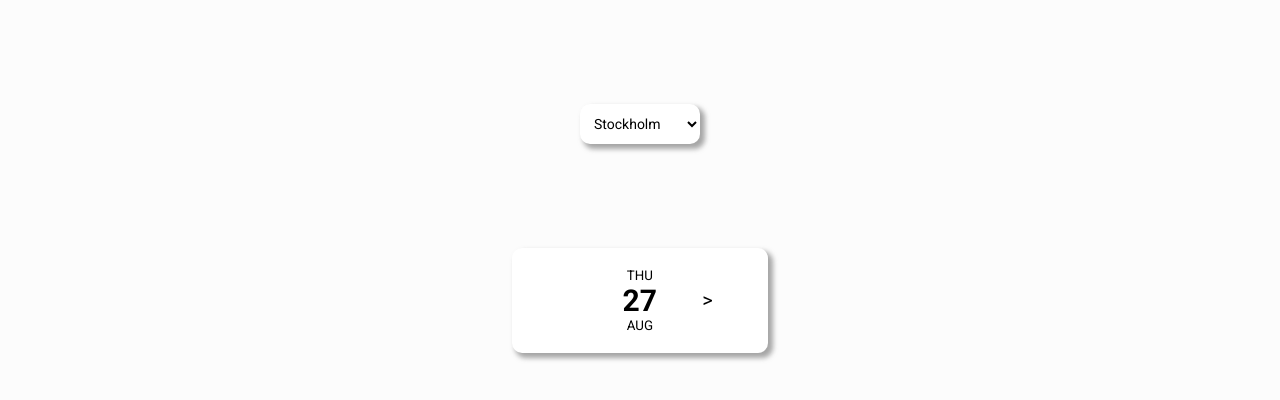
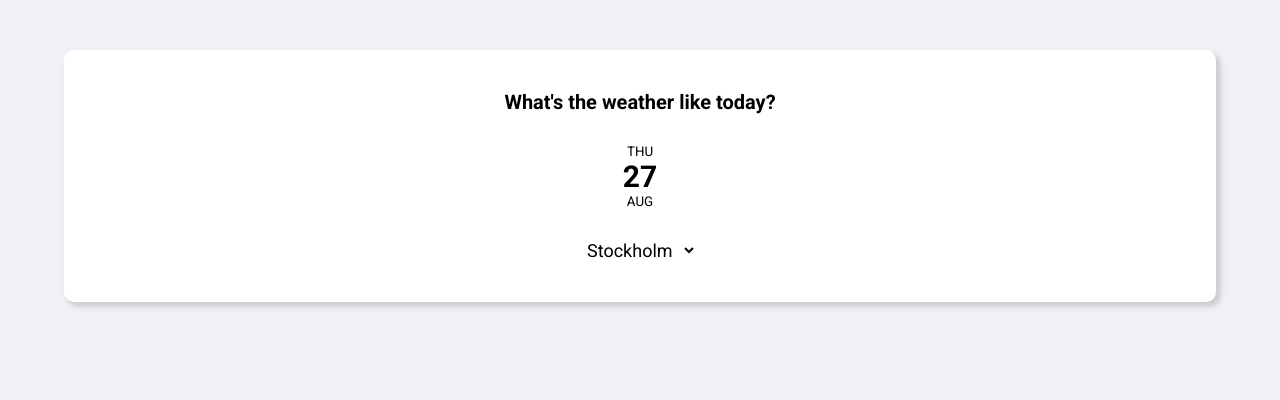
Before and after one commit to lundborgm/weather-app, a plain HTML site: page index.html in a window 1280 px wide. Drawn offline with Linux system fonts and the light colour scheme; no server answers.

Commit message:
updated css

```diff
--- a/index.html
+++ b/index.html
@@ -10,20 +10,19 @@
 </head>
 <body>
     <main>
-        <select class="cities">
-            <option value="sthlm" data-longitude="18.063240" data-latitude="59.334591">Stockholm</option>
-            <option value="gbg" data-longitude="11.974560" data-latitude="57.708870">Gothenburg</option>
-            <option value="malmö" data-longitude="13.000530" data-latitude="55.604047">Malmø</option>
-        </select>
         <div class="flex">
-            <button class="previous-day hide"><</button>
+            <h1>What's the weather like today?</h1>
             <div class="info">
-                <small class="test"></small>
+                <small class="box-weekday"></small>
                 <p class="date"></p>
-                <small class="test2"></small>
+                <small class="box-month"></small>
                 <small class="time"></small>
             </div>
-            <button class="next-day">></button>
+            <select class="cities">
+                <option value="sthlm" data-longitude="18.063240" data-latitude="59.334591">Stockholm</option>
+                <option value="gbg" data-longitude="11.974560" data-latitude="57.708870">Gothenburg</option>
+                <option value="malmö" data-longitude="13.000530" data-latitude="55.604047">Malmø</option>
+            </select>
         </div>
         <div class="container"></div>
     </main>
--- a/main.css
+++ b/main.css
@@ -7,54 +7,49 @@
 
 main {
   height: 100vh;
-  background-color: rgb(252, 252, 252);
+  background-color: rgb(240, 241, 247);
   display: flex;
   align-items: center;
-  justify-content: space-evenly;
+  justify-content: flex-start;
   flex-direction: column;
+  padding: 50px 0;
+}
+
+h1 {
+  font-size: 20px;
+  font-weight: 700;
 }
 
 .cities {
-  height: 40px;
-  width: 120px;
-  font-size: 14px;
+  font-size: 18px;
   border: none;
-  box-shadow: 4px 4px 5px 1px rgba(138, 138, 138, 0.75);
   border-radius: 10px;
   cursor: pointer;
   color: rgb(0, 0, 0);
   background-color: rgb(255, 255, 255);
-  padding: 0 10px;
 }
 
 .flex {
   display: flex;
   justify-content: space-evenly;
   align-items: center;
+  flex-direction: column;
   background-color: #fff;
-  box-shadow: 4px 4px 5px 1px rgba(138, 138, 138, 0.75);
+  box-shadow: 4px 4px 5px 1px rgba(168, 168, 168, 0.479);
   border-radius: 10px;
-  width: 20vw;
-  padding: 20px 10px;
-}
-
-.flex button {
-  background-color: rgba(255, 255, 255, 0);
-  border: none;
-  /* width: 50px;
-  height: 50px; */
-  font-size: 20px;
-  cursor: pointer;
+  width: 90vw;
+  padding: 40px 20px;
+  margin-bottom: 40px;
 }
 
 .info {
   display: flex;
   flex-direction: column;
   align-items: center;
+  padding: 30px 0;
 }
 
 .container {
-  height: 30vh;
   display: flex;
   align-items: center;
   justify-content: center;
@@ -63,8 +58,8 @@
 }
 
 .temperature {
-  font-size: 50px;
-  font-weight: 300;
+  font-size: 38px;
+  font-weight: 400;
 }
 
 .date {
--- a/main.js
+++ b/main.js
@@ -3,8 +3,8 @@
 const cities = document.querySelector(".cities");
 const date = document.querySelector(".date");
 const time = document.querySelector(".time");
-const test = document.querySelector(".test");
-const test2 = document.querySelector(".test2");
+const boxWeekday = document.querySelector(".box-weekday");
+const boxMonth = document.querySelector(".box-month");
 const container = document.querySelector(".container");
 let longitude;
 let latitude;
@@ -24,13 +24,13 @@
   "AUG",
   "SEP",
   "OCT",
-  "NOV"
+  "NOV",
 ];
 let weekday = week[today.getDay()];
 const currentMonth = months[month];
-test.innerHTML = weekday;
+boxWeekday.innerHTML = weekday;
 date.innerHTML = day;
-test2.innerHTML = currentMonth;
+boxMonth.innerHTML = currentMonth;
 
 //let hours = today.getHours();
 //let minutes = today.getMinutes();
@@ -43,11 +43,12 @@
 
   let url = `https://opendata-download-metfcst.smhi.se/api/category/pmp3g/version/2/geotype/point/lon/${longitude}/lat/${latitude}/data.json`;
   getWeather(url);
-  selectDate();
-  // add another function here to display and append the data?
+  //selectDate();
 }
 
-function selectDate() {
+/* started working on function to select date
+
+  function selectDate() {
   const previous = document.querySelector(".previous-day");
   const next = document.querySelector(".next-day");
 
@@ -69,6 +70,7 @@
     }
   });
 }
+*/
 
 // Check for rain
 function doesItRain(x) {
@@ -81,10 +83,10 @@
 
 function getWeather(url) {
   fetch(url)
-    .then(response => {
+    .then((response) => {
       return response.json();
     })
-    .then(json => {
+    .then((json) => {
       // should be set to [0] to get the current date/time
       const currentTime = json.timeSeries[0];
       let temp;
@@ -92,7 +94,7 @@
 
       for (let i = 0; i < currentTime.parameters.length; i++) {
         if (currentTime.parameters[i].name === "t") {
-          temp = currentTime.parameters[i].values[0];
+          temp = Math.round(currentTime.parameters[i].values[0]);
         }
 
         if (currentTime.parameters[i].name === "pcat") {
@@ -117,9 +119,4 @@
 
 cities.addEventListener("change", selectLocation);
 
-// Create an init function where you run this?
 selectLocation();
-
-// https://opendata.smhi.se/apidocs/metfcst/parameters.html
-// https://opendata.smhi.se/apidocs/metfcst/parameters.html#parameter-pcat
-// https://www.latlong.net/
```
